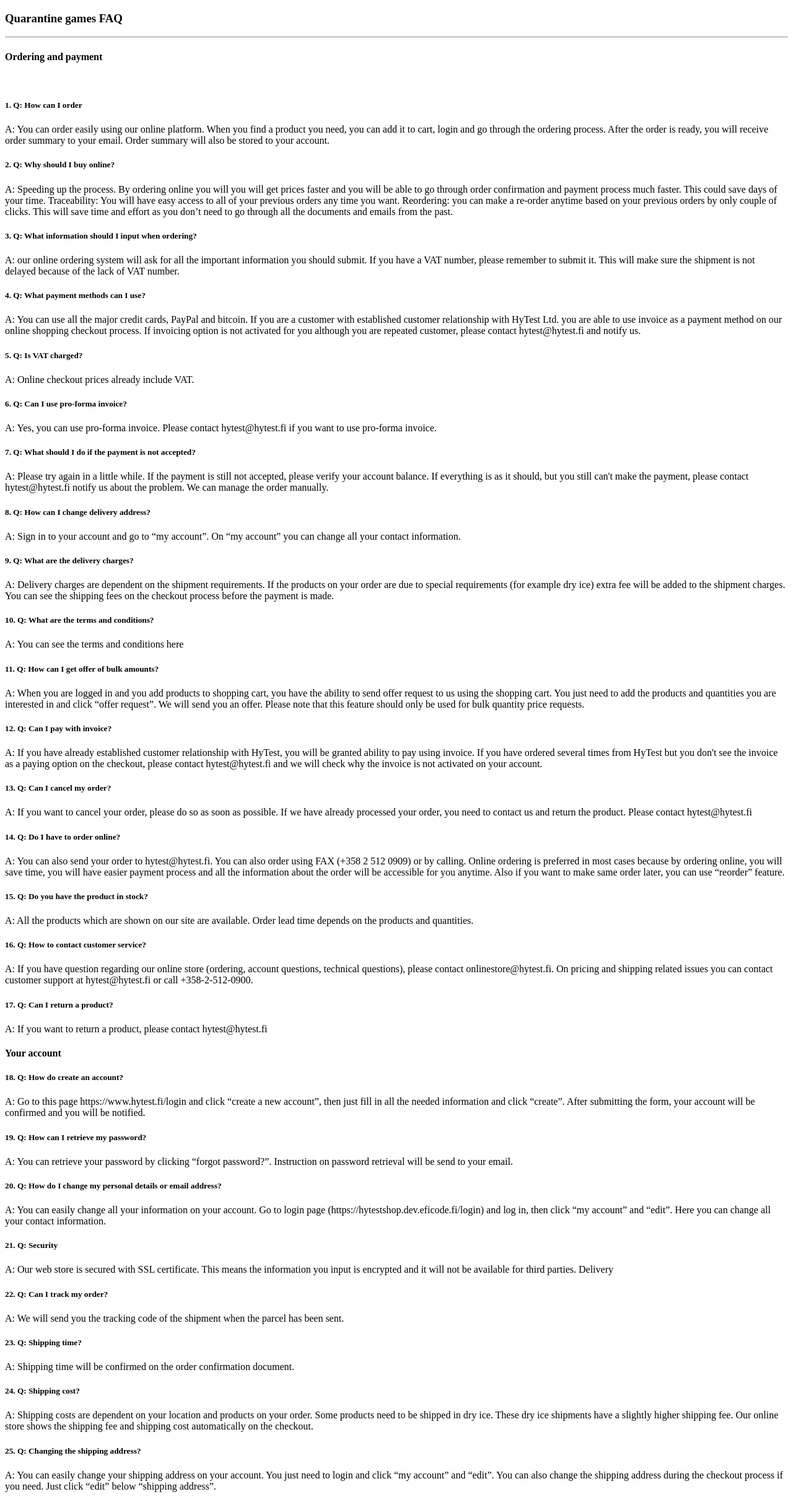
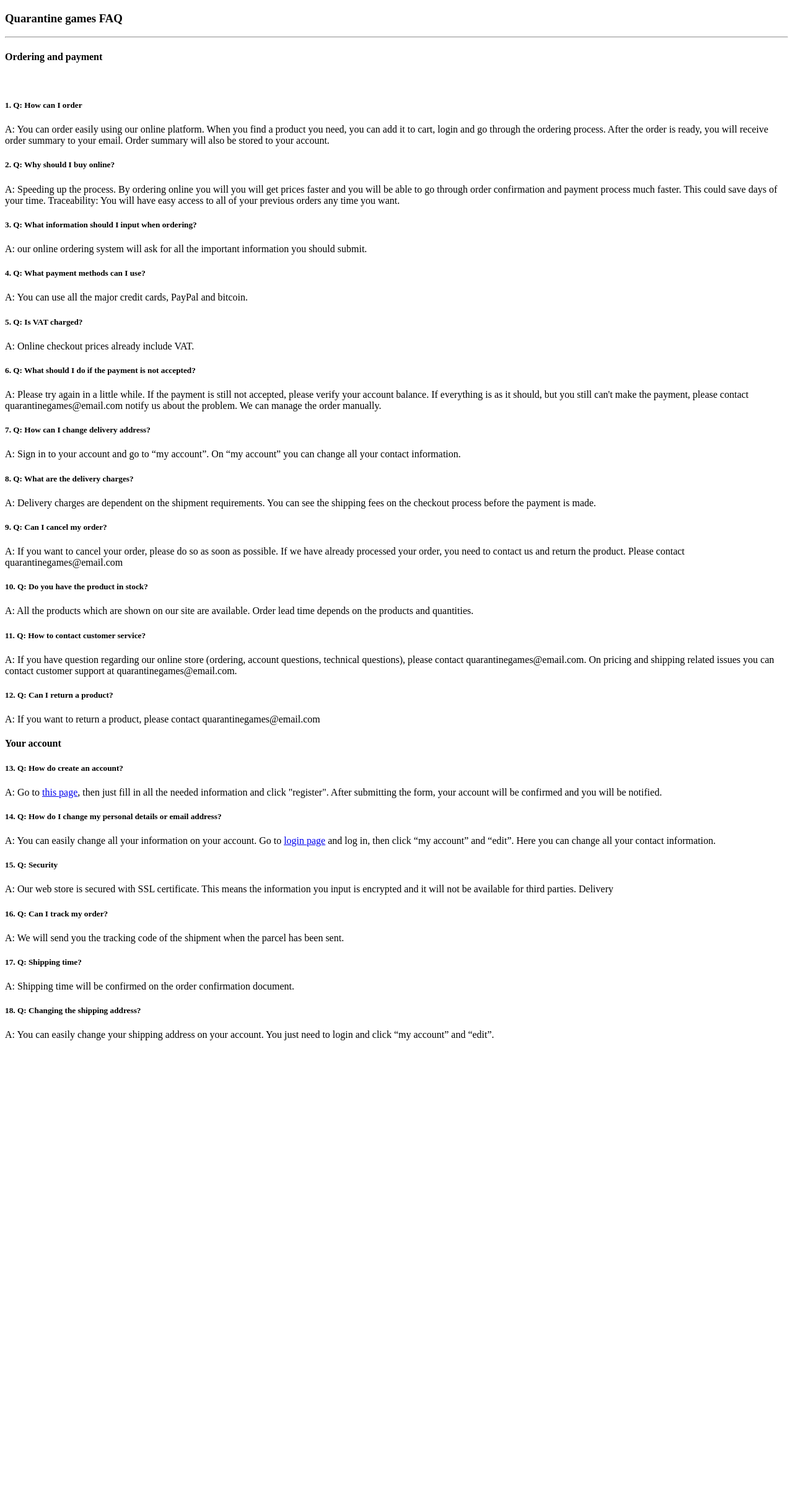
Before and after one commit to samxph/e-commerce_7, a CodeIgniter 4 app: the page made by app/Views/info/faq.php in a window 1280 px wide. Shown: the whole page at 62% size. After the commit the page ends 1679 px from the top, so only its background shows below. Run offline with PHP 8.4 and a stand-in for CodeIgniter, Linux system fonts and the light colour scheme; the template is opened without the code that fills it, so the values that code supplies are empty; some libraries are stand-ins or nearby versions.

Commit message:
made several questions and answers

```diff
--- a/app/Views/info/faq.php
+++ b/app/Views/info/faq.php
@@ -27,88 +27,73 @@
 A: Speeding up the process. By ordering online you will you will get prices faster and you will be able to go through order confirmation and payment process much faster. This could save days of your time.
 
 Traceability: You will have easy access to all of your previous orders any time you want.
-
-Reordering:  you can make a re-order anytime based on your previous orders by only couple of clicks. This will save time and effort as you don’t need to go through all the documents and emails from the past.
 </p>
 
 <h5 class="font-weight-bold">3.    Q: What information should I input when ordering?</h5>
-A: our online ordering system will ask for all the important information you should submit. If you have a VAT number, please remember to submit it. This will make sure the shipment is not delayed because of the lack of VAT number.
+A: our online ordering system will ask for all the important information you should submit.
 
 <h5 class="font-weight-bold">4.    Q: What payment methods can I use?</h5>
 <p>A: You can use all the major credit cards, PayPal and bitcoin.
 
-If you are a customer with established customer relationship with HyTest Ltd. you are able to use invoice as a payment method on our online shopping checkout process.  If invoicing option is not activated for you although you are repeated customer, please contact hytest@hytest.fi and notify us.
 </p>
 <h5 class="font-weight-bold">5.    Q: Is VAT charged?</h5>
 <p>A: Online checkout prices already include VAT.
 </p>
-<h5 class="font-weight-bold">6.    Q: Can I use pro-forma invoice?<h5></h5>
-<p>A: Yes, you can use pro-forma invoice. Please contact hytest@hytest.fi if you want to use pro-forma invoice.
+
+<h5 class="font-weight-bold">6.    Q: What should I do if the payment is not accepted?</h5>
+<p>A: Please try again in a little while. If the payment is still not accepted, please verify your account balance. If everything is as it should, but you still can't make the payment, please contact quarantinegames@email.com notify us about the problem. We can manage the order manually.
 </p>
-<h5 class="font-weight-bold">7.    Q: What should I do if the payment is not accepted?</h5>
-<p>A: Please try again in a little while. If the payment is still not accepted, please verify your account balance. If everything is as it should, but you still can't make the payment, please contact hytest@hytest.fi notify us about the problem. We can manage the order manually.
-</p>
-<h5 class="font-weight-bold">8.    Q: How can I change delivery address?</h5>
+
+<h5 class="font-weight-bold">7.    Q: How can I change delivery address?</h5>
 <p>A: Sign in to your account and go to “my account”. On “my account” you can change all your contact information.
 </p>
-<h5 class="font-weight-bold">9.    Q: What are the delivery charges?</h5>
-<p>A: Delivery charges are dependent on the shipment requirements. If the products on your order are due to special requirements (for example dry ice) extra fee will be added to the shipment charges. You can see the shipping fees on the checkout process before the payment is made.
+
+<h5 class="font-weight-bold">8.    Q: What are the delivery charges?</h5>
+<p>A: Delivery charges are dependent on the shipment requirements. You can see the shipping fees on the checkout process before the payment is made.
 </p>
-<h5 class="font-weight-bold">10.    Q: What are the terms and conditions?</h5>
-<p>A: You can see the terms and conditions here
+
+<h5 class="font-weight-bold">9.    Q: Can I cancel my order?</h5>
+<p>A: If you want to cancel your order, please do so as soon as possible. If we have already processed your order, you need to contact us and return the product. Please contact quarantinegames@email.com
 </p>
-<h5 class="font-weight-bold">11.    Q: How can I get offer of bulk amounts?</h5>
-<p>A: When you are logged in and you add products to shopping cart, you have the ability to send offer request to us using the shopping cart. You just need to add the products and quantities you are interested in and click “offer request”. We will send you an offer. Please note that this feature should only be used for bulk quantity price requests.
-</p>
-<h5 class="font-weight-bold">12.    Q: Can I pay with invoice?</h5>
-<p>A: If you have already established customer relationship with HyTest, you will be granted ability to pay using invoice. If you have ordered several times from HyTest but you don't see the invoice as a paying option on the checkout, please contact hytest@hytest.fi and we will check why the invoice is not activated on your account.
-</p>
-<h5 class="font-weight-bold">13.    Q: Can I cancel my order?</h5>
-<p>A: If you want to cancel your order, please do so as soon as possible. If we have already processed your order, you need to contact us and return the product. Please contact hytest@hytest.fi
-</p>
-<h5 class="font-weight-bold">14.    Q: Do I have to order online?</h5>
-<p>A: You can also send your order to hytest@hytest.fi. You can also order using FAX (+358 2 512 0909) or by calling. Online ordering is preferred in most cases because by ordering online, you will save time, you will have easier payment process and all the information about the order will be accessible for you anytime. Also if you want to make same order later, you can use “reorder” feature.
-</p>
-<h5 class="font-weight-bold">15.    Q: Do you have the product in stock?</h5>
+
+<h5 class="font-weight-bold">10.    Q: Do you have the product in stock?</h5>
 <p>A: All the products which are shown on our site are available. Order lead time depends on the products and quantities.
 </p>
-<h5 class="font-weight-bold">16.    Q: How to contact customer service?</h5>
-<p>A: If you have question regarding our online store (ordering, account questions, technical questions), please contact onlinestore@hytest.fi.
 
-On pricing and shipping related issues you can contact customer support at hytest@hytest.fi or call +358-2-512-0900.
+<h5 class="font-weight-bold">11.    Q: How to contact customer service?</h5>
+<p>A: If you have question regarding our online store (ordering, account questions, technical questions), please contact quarantinegames@email.com.
+
+On pricing and shipping related issues you can contact customer support at quarantinegames@email.com.
 </p>
-<h5 class="font-weight-bold">17.    Q: Can I return a product?</h5>
-<p>A: If you want to return a product, please contact hytest@hytest.fi
+<h5 class="font-weight-bold">12.    Q: Can I return a product?</h5>
+<p>A: If you want to return a product, please contact quarantinegames@email.com
 </p>
 
 <h4 class="font-weight-bold">Your account</h4>
 
-<h5 class="font-weight-bold">18.    Q: How do create an account?</h5>
-<p>A: Go to this page https://www.hytest.fi/login and click “create a new account”, then just fill in all the needed information and click “create”.  After submitting the form, your account will be confirmed and you will be notified.
+<h5 class="font-weight-bold">13.    Q: How do create an account?</h5>
+<p>A: Go to <?= anchor('login/register', 'this page') ?>, then just fill in all the needed information and click "register".  After submitting the form, your account will be confirmed and you will be notified.
 </p>
-<h5 class="font-weight-bold">19.    Q: How can I retrieve my password?</h5>
-<p>A: You can retrieve your password by clicking “forgot password?”. Instruction on password retrieval will be send to your email.
+
+<h5 class="font-weight-bold">14.    Q: How do I change my personal details or email address?</h5>
+<p>A: You can easily change all your information on your account.  Go to <?= anchor('login/', 'login page') ?> and log in, then click “my account” and “edit”. Here you can change all your contact information.
 </p>
-<h5 class="font-weight-bold">20.    Q: How do I change my personal details or email address?</h5>
-<p>A: You can easily change all your information on your account.  Go to login page (https://hytestshop.dev.eficode.fi/login) and log in, then click “my account” and “edit”. Here you can change all your contact information.
-</p>
-<h5 class="font-weight-bold">21.    Q: Security</h5>
+<h5 class="font-weight-bold">15.    Q: Security</h5>
 <p>A: Our web store is secured with SSL certificate. This means the information you input is encrypted and it will not be available for third parties.
 Delivery
 </p>
 
-<h5 class="font-weight-bold">22.    Q: Can I track my order?</h5>
+<h5 class="font-weight-bold">16.    Q: Can I track my order?</h5>
 <p>A: We will send you the tracking code of the shipment when the parcel has been sent.
 </p>
-<h5 class="font-weight-bold">23.    Q: Shipping time?</h5>
+<h5 class="font-weight-bold">17.    Q: Shipping time?</h5>
 <p>A: Shipping time will be confirmed on the order confirmation document.
 </p>
-<h5 class="font-weight-bold">24.    Q: Shipping cost?</h5>
-<p>A: Shipping costs are dependent on your location and products on your order. Some products need to be shipped in dry ice. These dry ice shipments have a slightly higher shipping fee. Our online store shows the shipping fee and shipping cost automatically on the checkout.
+
+<h5 class="font-weight-bold">18.    Q: Changing the shipping address?</h5>
+<p>A: You can easily change your shipping address on your account. You just need to login and click “my account” and “edit”.
 </p>
-<h5 class="font-weight-bold">25.    Q: Changing the shipping address?</h5>
-<p>A: You can easily change your shipping address on your account. You just need to login and click “my account” and “edit”.  You can also change the shipping address during the checkout process if you need. Just click “edit” below “shipping address”.
-</p>
+
 </div>
 </div>
 
```
